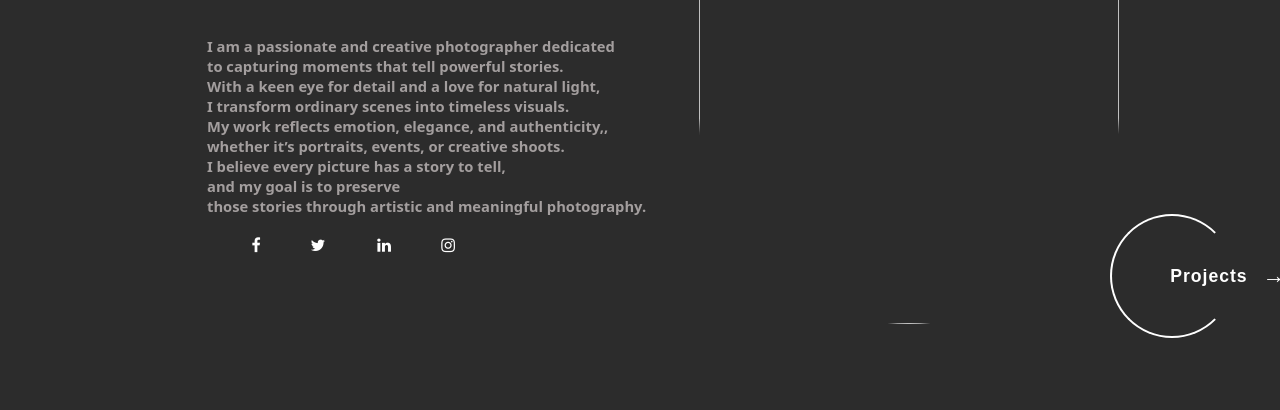
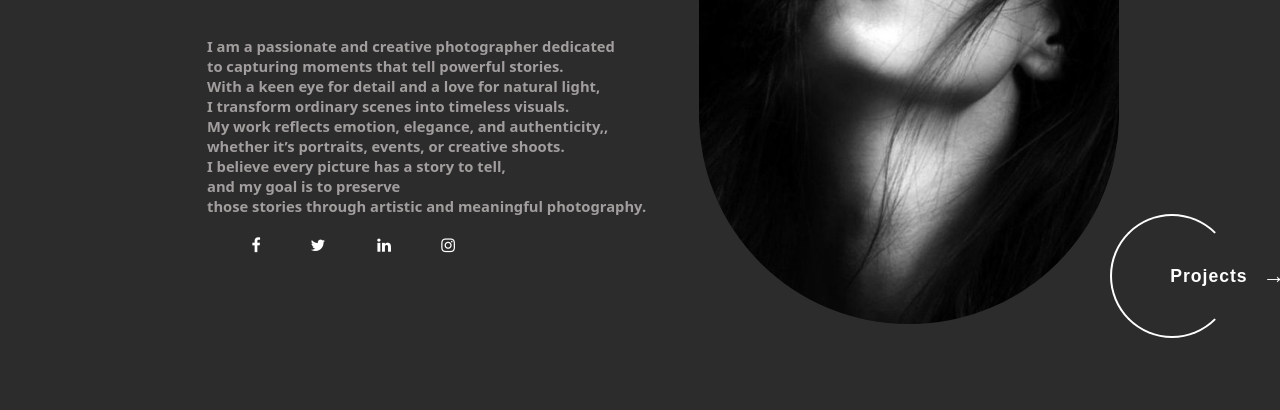
Before and after one commit to janhvisalve99/Janhvi, a plain HTML site: page index.html in a window 1280 px wide. Shown: the part 390-800 px from the top of the page. Drawn offline with Linux system fonts and the light colour scheme; the site is published under a folder, as on GitHub Pages, so addresses that start at the root find nothing.

Commit message:
Update index.html

```diff
--- a/index.html
+++ b/index.html
@@ -19,7 +19,7 @@
 
                 </ul>
                 <div class="container">
-                    <img src="/cover image.jpg"id="coverpage">
+                    <img src="cover image.jpg"id="coverpage">
 
                 </div>
 
```
